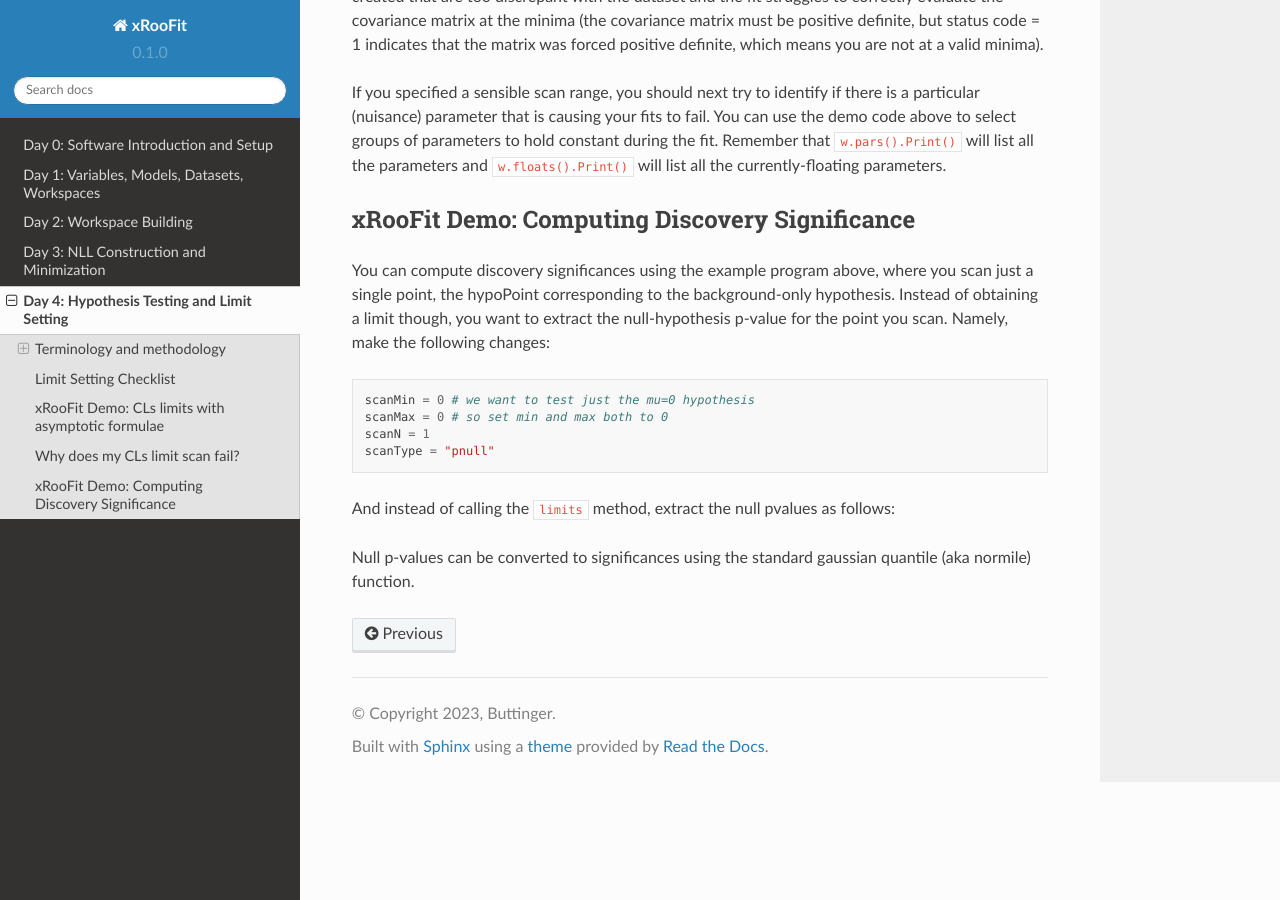
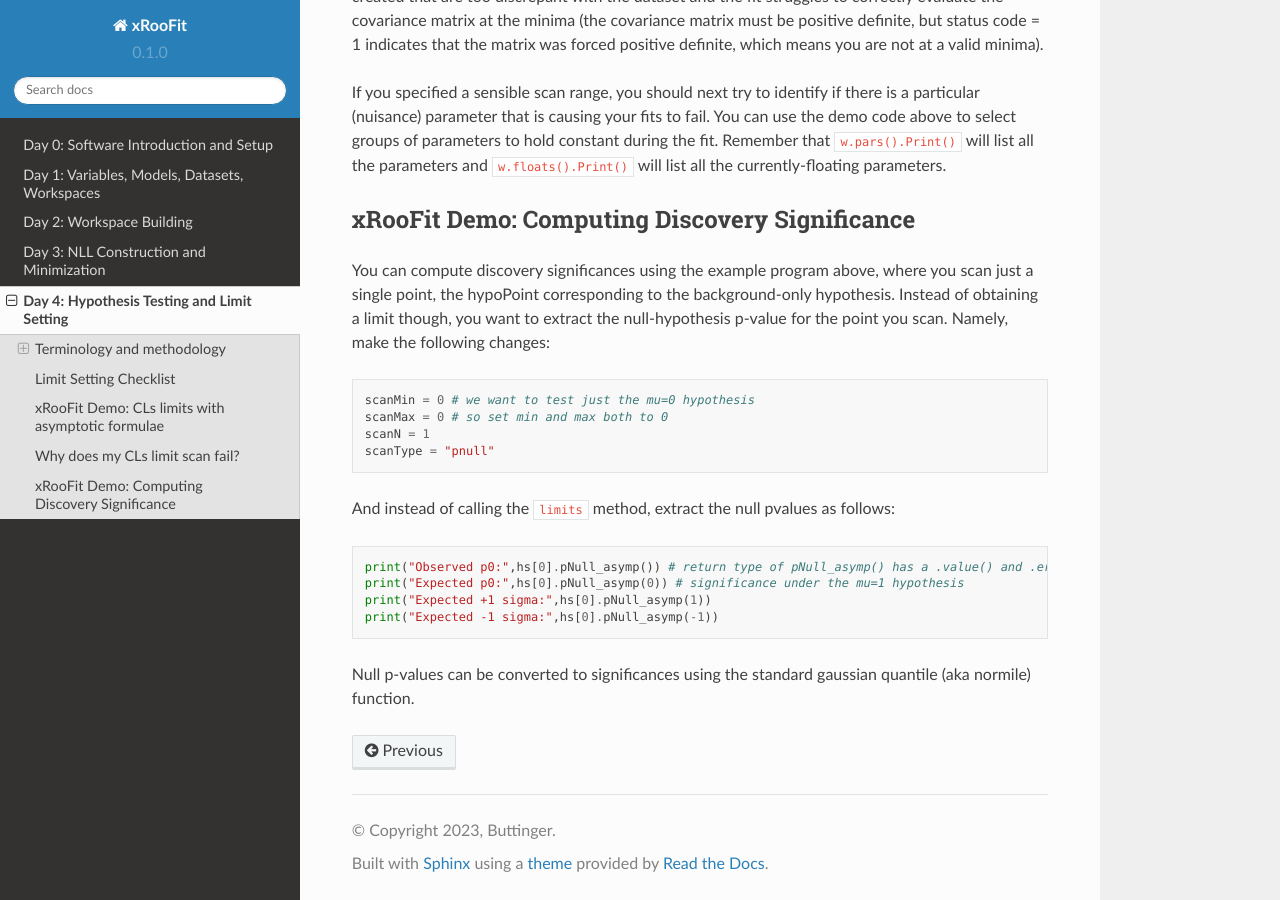
Before and after one commit to will-cern/xroofit-readthedocs, a Sphinx documentation site: the page built from docs/source/hypothesisTesting.rst, in a window 1280 px wide and 900 px high, scrolled down 5136 px. Built offline with Sphinx 7.4.7 and the Read the Docs theme 2.0.0, drawn with Linux system fonts in a browser that asks for light colours.

Commit message:
Update hypothesisTesting.rst

```diff
--- a/docs/source/hypothesisTesting.rst
+++ b/docs/source/hypothesisTesting.rst
@@ -224,9 +224,10 @@
 And instead of calling the ``limits`` method, extract the null pvalues as follows:
 
 .. code-block:: python
-   print("Observed p0:",hs[0].pNull_asymp()) # result has a .value() and .error() method
-   print("Expected p0:",hs[0].pNull_asymp(0)) # significance under the mu=1 hypothesis
-   print("Expected +1 sigma:",hs[0].pNull_asymp(1))
-   print("Expected -1 sigma:",hs[0].pNull_asymp(-1))
+
+  print("Observed p0:",hs[0].pNull_asymp()) # return type of pNull_asymp() has a .value() and .error() method
+  print("Expected p0:",hs[0].pNull_asymp(0)) # significance under the mu=1 hypothesis
+  print("Expected +1 sigma:",hs[0].pNull_asymp(1))
+  print("Expected -1 sigma:",hs[0].pNull_asymp(-1))
 
 Null p-values can be converted to significances using the standard gaussian quantile (aka normile) function.
```
